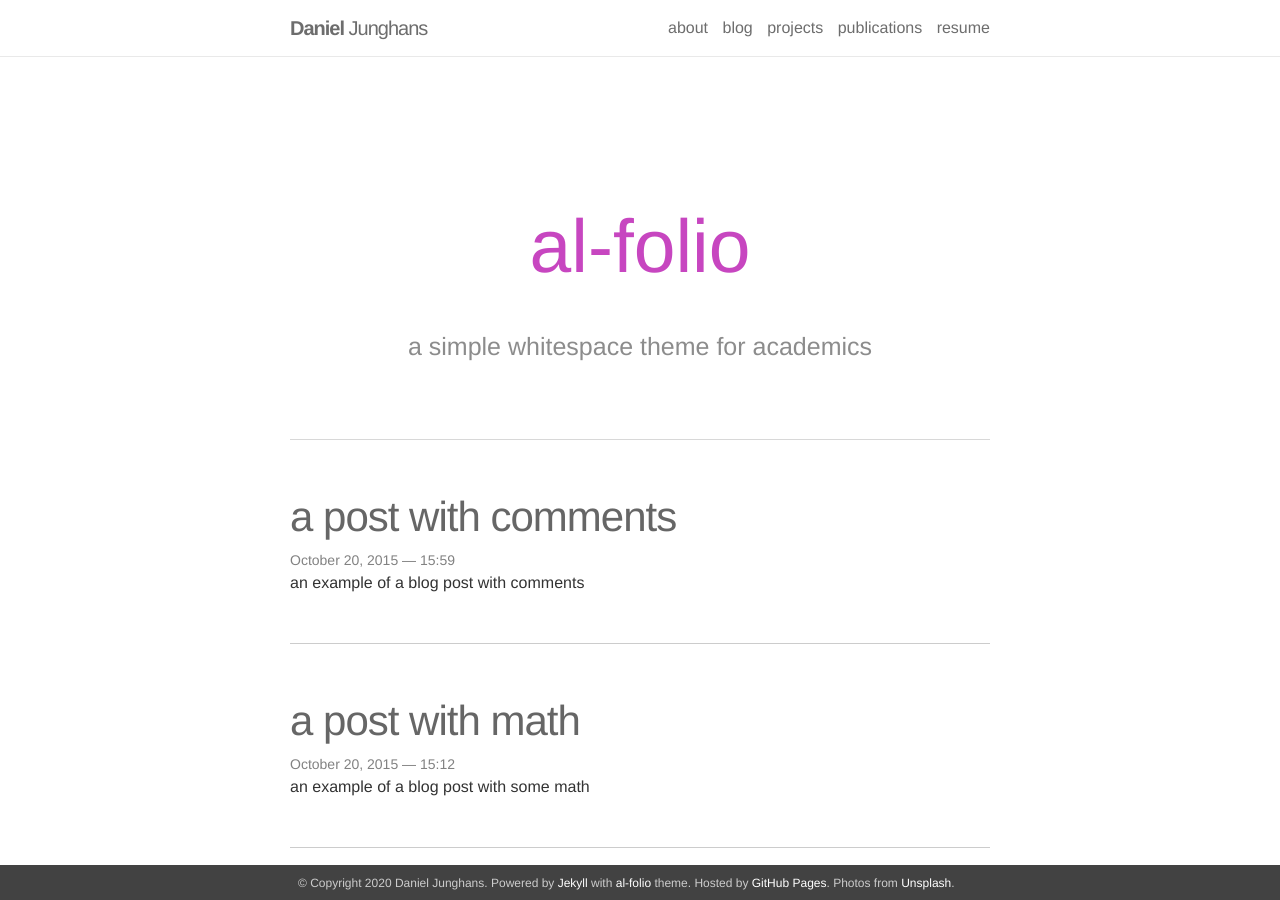
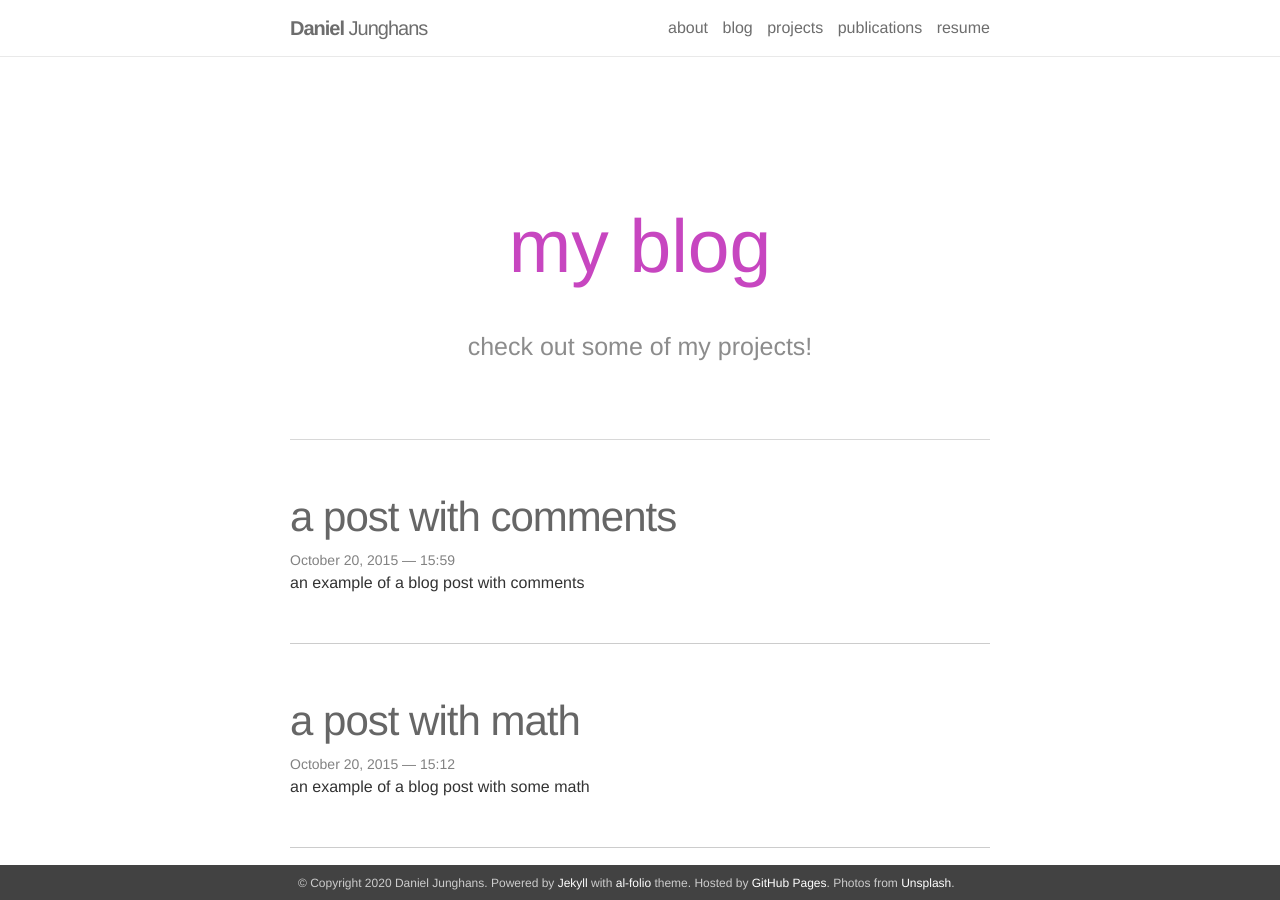
Before and after one commit to DanielJunghans/danieljunghans.github.io, a Jekyll site: the page built from blog/index.html, in a window 1280 px wide and 900 px high. Built offline with Jekyll 4.4.1, drawn with Linux system fonts in a browser that asks for light colours; nearby versions of some CDN libraries; the list of posts is cut into pages by our own code.

Commit message:
changed config

```diff
--- a/_config.yml
+++ b/_config.yml
@@ -44,8 +44,8 @@ google_analytics: UA-XXXXXXXXX # out your google-analytics code
 # -----------------------------------------------------------------------------
 # Blog
 # -----------------------------------------------------------------------------
-blog_name: al-folio
-blog_description: a simple whitespace theme for academics
+blog_name: my blog
+blog_description: check out some of my projects!
 
 # Pagination
 paginate: 4
@@ -58,7 +58,7 @@ text:
     older: 'Older'
 
 # Comments
-disqus_shortname: al-folio # put your disqus shortname
+disqus_shortname: my blog # put your disqus shortname
 
 # Optional features
 show_social_icons:  false
```
